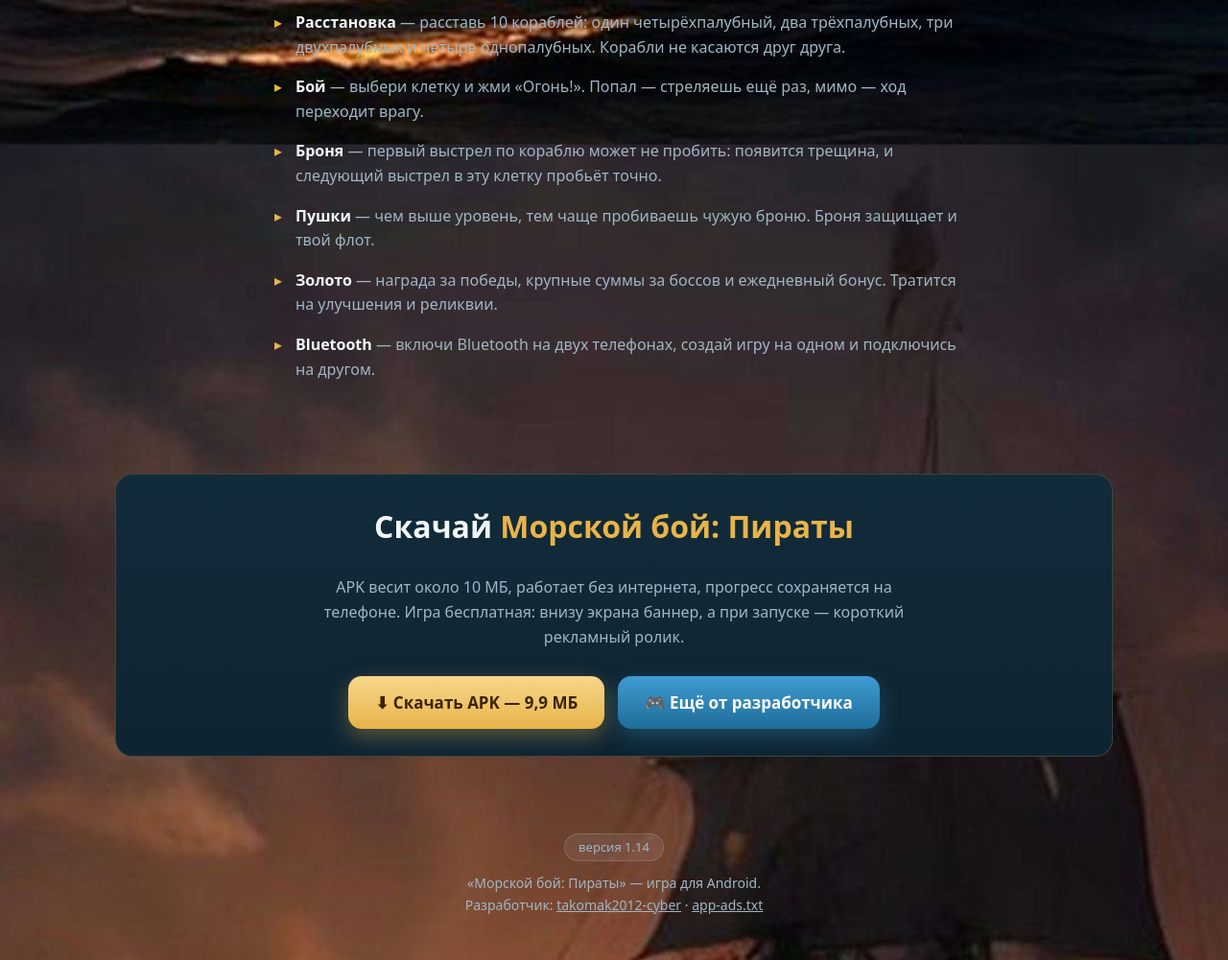
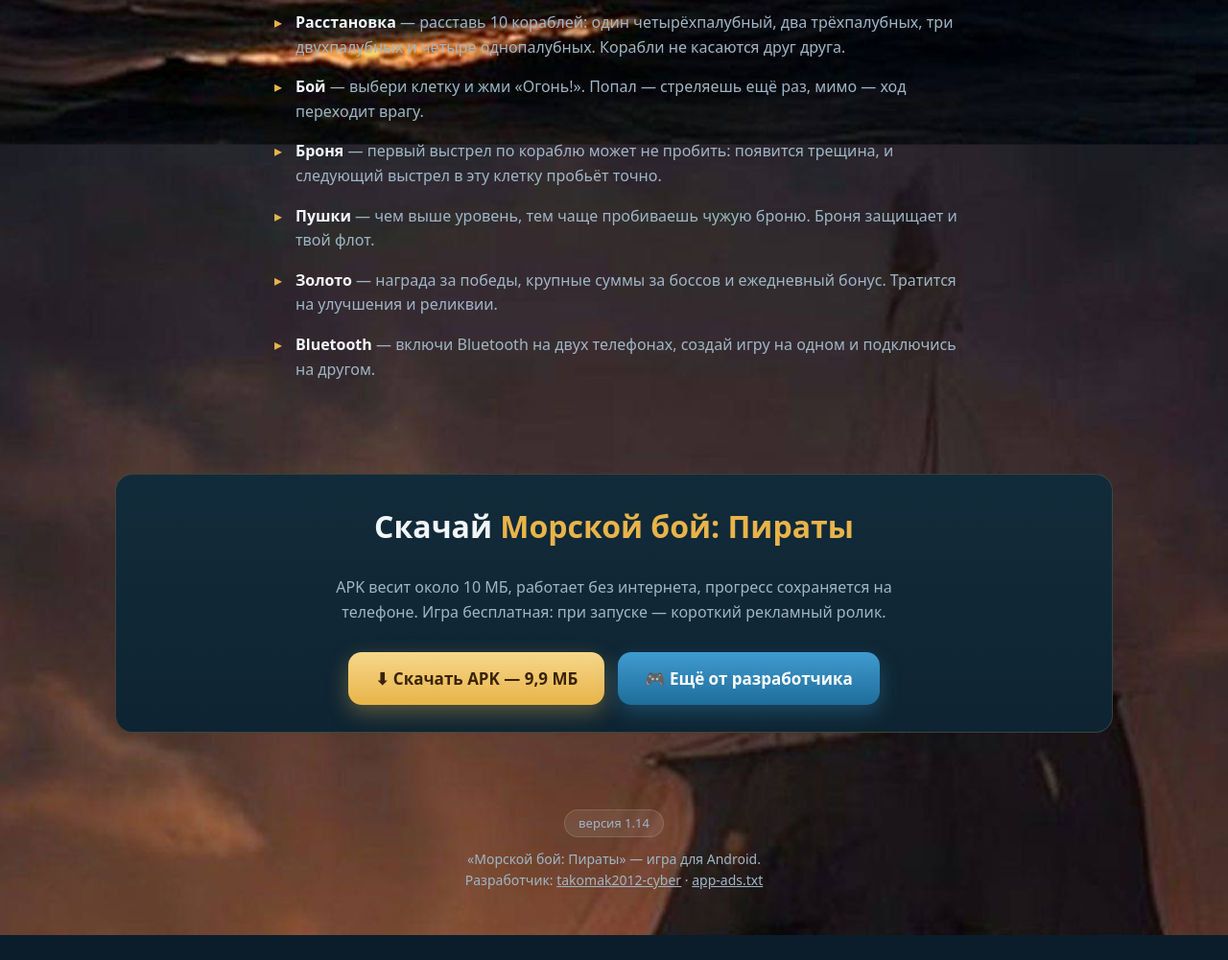
Before and after one commit to takomak2012-cyber/SeaBattlePirates-site, a plain HTML site: page index.html in a window 1280 px wide. Shown: the part 2125-3126 px from the top of the page at 96% size. After the commit the page ends 3100 px from the top, so only its background shows below. Drawn offline with Linux system fonts and the light colour scheme.

Commit message:
Сайт: убран упоминание баннера в описании

```diff
--- a/index.html
+++ b/index.html
@@ -185,7 +185,7 @@ footer a{color:var(--muted)}
   <div class="wrap">
     <div class="panel">
       <h2>Скачай <span>Морской бой: Пираты</span></h2>
-      <p>APK весит около 10 МБ, работает без интернета, прогресс сохраняется на телефоне. Игра бесплатная: внизу экрана баннер, а при запуске — короткий рекламный ролик.</p>
+      <p>APK весит около 10 МБ, работает без интернета, прогресс сохраняется на телефоне. Игра бесплатная: при запуске — короткий рекламный ролик.</p>
       <div class="cta">
         <a class="btn btn-dl" href="SeaBattlePirates_v1.14.apk" download>⬇ Скачать APK — 9,9 МБ</a>
         <a class="btn btn-dev" href="https://takomak2012-cyber.github.io/" target="_blank" rel="noopener">🎮 Ещё от разработчика</a>
```
